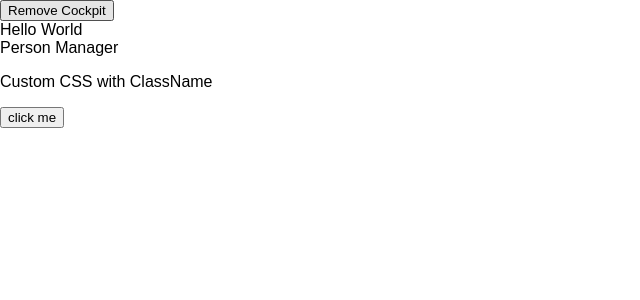
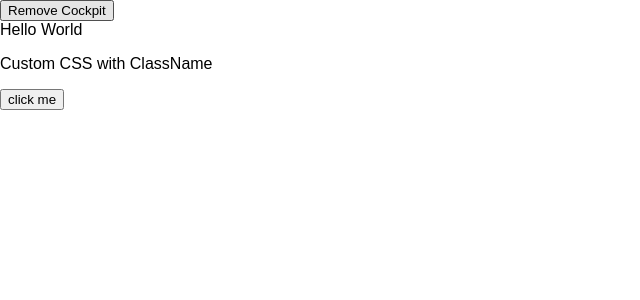
Before and after one commit to venkateswarat/Udemy-react-the-complete-guide-incl-redux, a React app in the folder react-complete-guide/: page / in a window 1280 px wide. Shown: the top 300 px of the page, without its empty margins (0-640 px from the left). Built offline with nearby package versions, Linux system fonts and the light colour scheme.

Commit message:
second formate of hoc component

```diff
--- a/react-complete-guide/src/containers/App.js
+++ b/react-complete-guide/src/containers/App.js
@@ -2,7 +2,8 @@ import classes from './App.css';
 import React,{Component} from 'react';
 import Persons from '../components/Persons/Persons';
 import Cockpit from '../components/Cockpit/Cockpit';
-import withClass from '../hoc/WithClass';
+import withClass from '../hoc/withClass';
+import Aux from '../hoc/Auxliliary';
 
 class App extends Component{
   constructor(props){
@@ -81,15 +82,15 @@ class App extends Component{
       }
     }
 
-    return (<withClass classes={classes.App}>
+    return (<Aux classes={classes.App}>
       <button onClick={()=>{this.setState({showCockpit:false})}}>Remove Cockpit</button>
      {this.state.showCockpit?
        <Cockpit title={this.props.appTitle} showPersons={this.state.showPersons} personsLength={this.state.persons.length} clicked={this.togglePersonsHandler}/>
        :null
      }
       {person}
-    </withClass>
+    </Aux>
     )
   }
 }
-export default App;
+export default withClass(App,classes.App);
--- a/react-complete-guide/src/hoc/WithClass.js
+++ b/react-complete-guide/src/hoc/WithClass.js
@@ -1,5 +1,9 @@
 import React from 'react';
-const withClass = props=>{
-    <div className={props.classes}> {props.children}</div>
-}
+const withClass = (WrappedComponent, className)=>{
+    return props=>(
+        <div className={className}>
+            <WrappedComponent/>
+        </div>
+    );
+};
 export default withClass;
```
